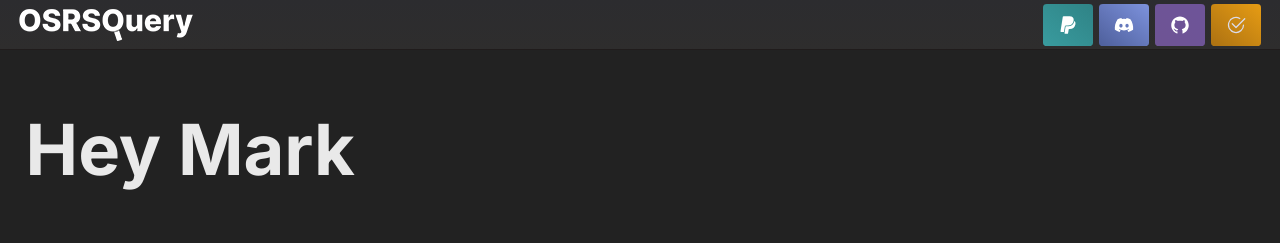
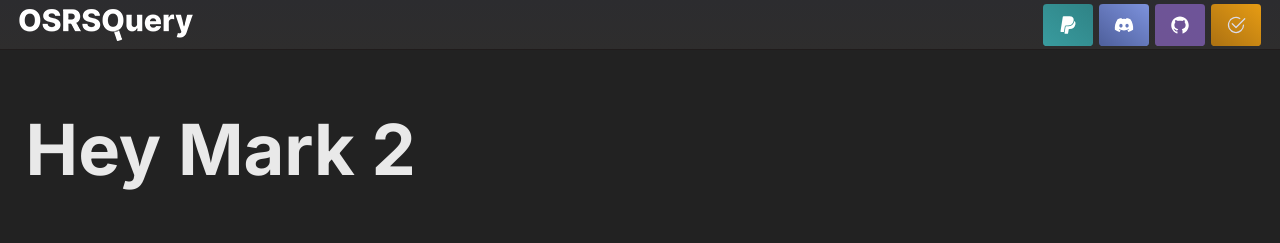
Before and after one commit to osrsquery/osrsquery.com, a Next.js app: page / in a window 1280 px wide. Shown: the top 243 px of the page. Built offline with nearby package versions, Linux system fonts and the light colour scheme.

Commit message:
Update index.js

```diff
--- a/pages/index.js
+++ b/pages/index.js
@@ -4,7 +4,7 @@ export default function Home() {
   return (
     <>
       <section className='container'>
-        <h1>Hey Mark</h1>
+        <h1>Hey Mark 2</h1>
 
 
 
```
